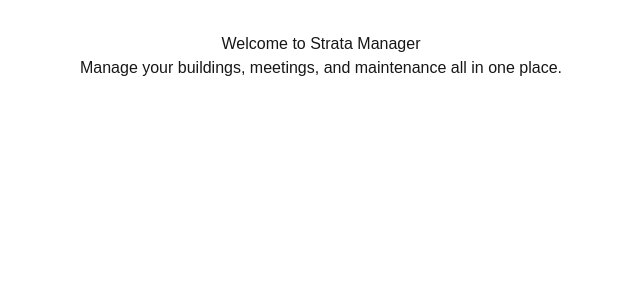
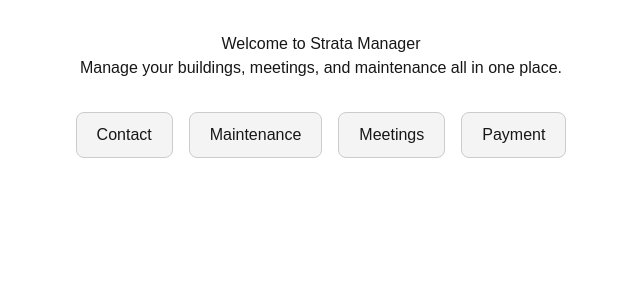
Before and after one commit to ShreyaMahesh120906/stratamanagement, a Next.js app: page / in a window 1280 px wide. Shown: the top 300 px of the page, without its empty margins (319-959 px from the left). Built offline with nearby package versions, Linux system fonts and the light colour scheme.

Commit message:
Update page.tsx

```diff
--- a/app/page.tsx
+++ b/app/page.tsx
@@ -1,4 +1,5 @@
-import Head from 'next/head'
+import Head from 'next/head';
+import Link from 'next/link';
 
 export default function Home() {
   return (
@@ -9,7 +10,31 @@ export default function Home() {
       <main style={{ padding: '2rem', textAlign: 'center' }}>
         <h1>Welcome to Strata Manager</h1>
         <p>Manage your buildings, meetings, and maintenance all in one place.</p>
+
+        <div style={{ marginTop: '2rem', display: 'flex', gap: '1rem', justifyContent: 'center', flexWrap: 'wrap' }}>
+          <Link href="/contact">
+            <button style={buttonStyle}>Contact</button>
+          </Link>
+          <Link href="/maintenance">
+            <button style={buttonStyle}>Maintenance</button>
+          </Link>
+          <Link href="/meetings">
+            <button style={buttonStyle}>Meetings</button>
+          </Link>
+          <Link href="/payment">
+            <button style={buttonStyle}>Payment</button>
+          </Link>
+        </div>
       </main>
     </>
-  )
+  );
 }
+
+const buttonStyle = {
+  padding: '10px 20px',
+  fontSize: '16px',
+  borderRadius: '8px',
+  border: '1px solid #ccc',
+  backgroundColor: '#f4f4f4',
+  cursor: 'pointer',
+};
```
